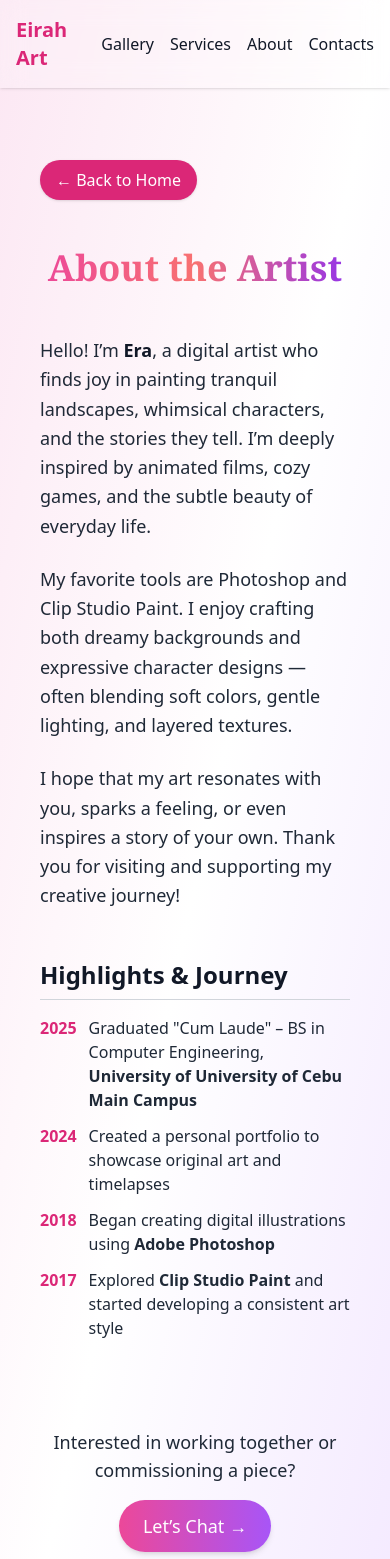
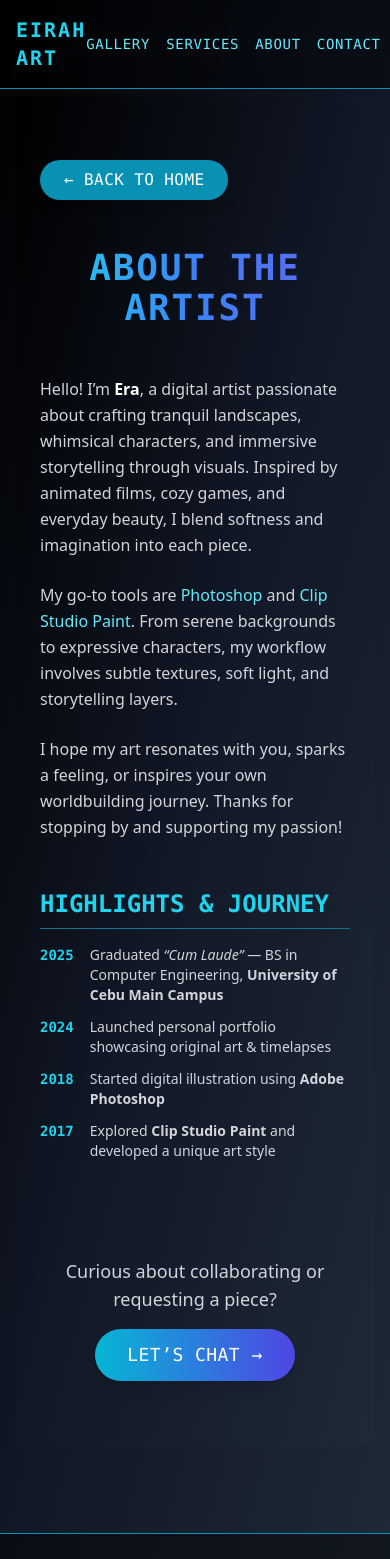
Before and after one commit to Naperality/era_portfolio, a Next.js app: page /about in a window 390 px wide. Shown: the top 1559 px of the page. Built offline with nearby package versions, Linux system fonts and the light colour scheme.

Commit message:
Redesign for better outlook

```diff
--- a/app/about/page.tsx
+++ b/app/about/page.tsx
@@ -16,7 +16,9 @@ export default function AboutPage() {
   };
 
   return (
-    <section className={`relative min-h-screen px-6 py-16 ${fading ? "animate-fade-out" : "animate-fade-in"}`}>
+    <section className={`relative min-h-screen px-6 py-16 bg-gradient-to-br from-black via-gray-900 to-gray-800 text-white ${
+      fading ? "animate-fade-out" : "animate-fade-in"
+    }`}>
       <motion.div
         initial={{ opacity: 0, y: 20 }}
         animate={{ opacity: fading ? 0 : 1, y: fading ? -20 : 0 }}
@@ -26,66 +28,70 @@ export default function AboutPage() {
         {/* Back Button */}
         <button
           onClick={handleBack}
-          className="px-4 py-2 bg-pink-600 text-white rounded-full hover:bg-pink-700 transition shadow"
+          className="px-6 py-2 bg-cyan-600 text-white rounded-full hover:bg-cyan-700 transition font-mono uppercase tracking-wide shadow-lg"
         >
           ← Back to Home
         </button>
 
         {/* Header */}
-        <h1 className="text-4xl md:text-5xl font-bold text-center text-transparent bg-clip-text bg-gradient-to-r from-pink-500 via-red-400 to-purple-600 font-serif">
+        <h1 className="text-4xl md:text-5xl font-bold text-center bg-clip-text text-transparent bg-gradient-to-r from-cyan-400 via-blue-500 to-indigo-500 font-mono uppercase tracking-wider">
           About the Artist
         </h1>
 
         {/* Bio */}
-        <div className="text-lg text-gray-800 space-y-6 leading-relaxed font-light">
+        <div className="text-base md:text-lg text-gray-300 space-y-6 leading-relaxed font-light">
           <p>
-            Hello! I’m <strong className="font-semibold text-gray-900">Era</strong>, a digital artist who finds joy in painting tranquil landscapes,
-            whimsical characters, and the stories they tell. I’m deeply inspired by animated films, cozy games, and the subtle beauty of everyday life.
+            Hello! I’m <strong className="text-white font-semibold">Era</strong>, a digital artist passionate about crafting tranquil landscapes,
+            whimsical characters, and immersive storytelling through visuals. Inspired by animated films, cozy games, and everyday beauty,
+            I blend softness and imagination into each piece.
           </p>
 
           <p>
-            My favorite tools are <strong className="font-medium">Photoshop</strong> and <strong className="font-medium">Clip Studio Paint</strong>.
-            I enjoy crafting both dreamy backgrounds and expressive character designs — often blending soft colors, gentle lighting, and layered textures.
+            My go-to tools are <strong className="text-cyan-300">Photoshop</strong> and <strong className="text-cyan-300">Clip Studio Paint</strong>.
+            From serene backgrounds to expressive characters, my workflow involves subtle textures, soft light, and storytelling layers.
           </p>
 
           <p>
-            I hope that my art resonates with you, sparks a feeling, or even inspires a story of your own. Thank you for visiting and supporting my creative journey!
+            I hope my art resonates with you, sparks a feeling, or inspires your own worldbuilding journey. Thanks for stopping by and supporting my passion!
           </p>
         </div>
 
-        {/* Timeline / Highlights */}
-        <div className="space-y-4">
-          <h2 className="text-2xl font-bold text-gray-900 border-b border-gray-300 pb-2">
+        {/* Timeline */}
+        <div className="space-y-4 mt-10">
+          <h2 className="text-2xl font-bold text-cyan-400 border-b border-cyan-700 pb-2 font-mono uppercase">
             Highlights & Journey
           </h2>
-          <ul className="space-y-3 text-gray-800">
-            <li className="flex gap-3">
-              <span className="font-semibold text-pink-600">2025</span>
-              <span>Graduated "Cum Laude" – BS in Computer Engineering, <strong>University of University of Cebu Main Campus</strong></span>
+          <ul className="space-y-3 text-gray-300 text-sm md:text-base">
+            <li className="flex gap-4">
+              <span className="font-semibold text-cyan-400 font-mono">2025</span>
+              <span>
+                Graduated <em>“Cum Laude”</em> — BS in Computer Engineering,
+                <strong> University of Cebu Main Campus</strong>
+              </span>
             </li>
-            <li className="flex gap-3">
-              <span className="font-semibold text-pink-600">2024</span>
-              <span>Created a personal portfolio to showcase original art and timelapses</span>
+            <li className="flex gap-4">
+              <span className="font-semibold text-cyan-400 font-mono">2024</span>
+              <span>Launched personal portfolio showcasing original art & timelapses</span>
             </li>
-            <li className="flex gap-3">
-              <span className="font-semibold text-pink-600">2018</span>
-              <span>Began creating digital illustrations using <strong>Adobe Photoshop</strong></span>
+            <li className="flex gap-4">
+              <span className="font-semibold text-cyan-400 font-mono">2018</span>
+              <span>Started digital illustration using <strong>Adobe Photoshop</strong></span>
             </li>
-            <li className="flex gap-3">
-              <span className="font-semibold text-pink-600">2017</span>
-              <span>Explored <strong>Clip Studio Paint</strong> and started developing a consistent art style</span>
+            <li className="flex gap-4">
+              <span className="font-semibold text-cyan-400 font-mono">2017</span>
+              <span>Explored <strong>Clip Studio Paint</strong> and developed a unique art style</span>
             </li>
           </ul>
         </div>
 
-        {/* Call to Action */}
-        <div className="text-center pt-10">
-          <p className="text-lg text-gray-800 mb-4">
-            Interested in working together or commissioning a piece?
+        {/* CTA */}
+        <div className="text-center pt-12">
+          <p className="text-lg text-gray-300 mb-4">
+            Curious about collaborating or requesting a piece?
           </p>
           <a
             href="/contact"
-            className="inline-block px-6 py-3 text-white text-lg bg-gradient-to-r from-pink-500 to-purple-500 rounded-full hover:from-pink-600 hover:to-purple-600 shadow-md transition"
+            className="inline-block px-8 py-3 bg-gradient-to-r from-cyan-500 to-indigo-600 text-white rounded-full text-lg shadow-lg hover:from-cyan-600 hover:to-indigo-700 transition font-mono uppercase tracking-wide"
           >
             Let’s Chat →
           </a>
--- a/app/gallery/page.tsx
+++ b/app/gallery/page.tsx
@@ -15,49 +15,73 @@ export default function GalleryPage() {
     setFading(true);
     setTimeout(() => {
       router.push("/");
-    }, 600); // Match fade duration
+    }, 600);
   };
-return (
-    <div className={`space-y-6 ${fading ? "animate-fade-out" : "animate-fade-in"}`}>
+
+  return (
+    <div
+      className={`min-h-screen px-6 py-16 bg-gradient-to-br from-black via-gray-900 to-gray-800 text-white space-y-10 ${
+        fading ? "animate-fade-out" : "animate-fade-in"
+      }`}
+    >
+      {/* Back Button */}
       <button
         onClick={handleBack}
-        className="px-4 py-2 bg-pink-600 text-white rounded-full hover:bg-pink-700 transition"
+        className="px-6 py-2 bg-cyan-600 text-white rounded-full hover:bg-cyan-700 transition shadow font-mono uppercase tracking-wide"
       >
         ← Back to Home
       </button>
 
+      {/* Artwork Gallery */}
+      <div className="text-center space-y-2">
+        <h2 className="text-3xl md:text-4xl font-bold font-mono tracking-wider text-cyan-400 uppercase">
+          Artworks
+        </h2>
+        <p className="text-gray-400">Selected digital illustrations</p>
+      </div>
+
       <div className="grid grid-cols-1 sm:grid-cols-2 md:grid-cols-3 gap-6">
         {artworks.map((src, index) => (
-          <div
+          <motion.div
             key={index}
-            className="overflow-hidden rounded-2xl shadow hover:shadow-lg transition"
+            initial={{ opacity: 0, scale: 0.95 }}
+            animate={{ opacity: fading ? 0 : 1, scale: fading ? 0.95 : 1 }}
+            transition={{ duration: 0.6 }}
+            className="overflow-hidden rounded-xl shadow-lg border border-cyan-600 bg-black/20 backdrop-blur"
           >
             <img
               src={src}
               alt={`Artwork ${index + 1}`}
-              className="w-full h-auto object-cover"
+              className="w-full h-auto object-cover hover:scale-105 transition-transform duration-300"
             />
-          </div>
+          </motion.div>
         ))}
       </div>
 
       {/* Video Gallery */}
-        <div className="grid grid-cols-1 md:grid-cols-2 gap-8">
-          {videos.map((src, index) => (
-            <motion.div
-              key={index}
-              initial={{ opacity: 0, scale: 0.95 }}
-              animate={{ opacity: fading ? 0 : 1, scale: fading ? 0.95 : 1 }}
-              transition={{ duration: 0.6 }}
-              className="rounded-2xl overflow-hidden shadow-xl bg-white/70 backdrop-blur-sm"
-            >
-              <video controls className="w-full h-full">
-                <source src={src} type="video/mp4" />
-                Your browser does not support the video tag.
-              </video>
-            </motion.div>
-          ))}
-        </div>
+      <div className="text-center space-y-2 mt-12">
+        <h2 className="text-3xl md:text-4xl font-bold font-mono tracking-wider text-indigo-400 uppercase">
+          Timelapse Videos
+        </h2>
+        <p className="text-gray-400">Watch the creative process in action</p>
+      </div>
+
+      <div className="grid grid-cols-1 md:grid-cols-2 gap-8">
+        {videos.map((src, index) => (
+          <motion.div
+            key={index}
+            initial={{ opacity: 0, y: 20 }}
+            animate={{ opacity: fading ? 0 : 1, y: fading ? 10 : 0 }}
+            transition={{ duration: 0.6 }}
+            className="rounded-xl overflow-hidden shadow-xl border border-indigo-600 bg-black/30 backdrop-blur"
+          >
+            <video controls className="w-full h-full">
+              <source src={src} type="video/mp4" />
+              Your browser does not support the video tag.
+            </video>
+          </motion.div>
+        ))}
+      </div>
     </div>
   );
 }
--- a/app/layout.tsx
+++ b/app/layout.tsx
@@ -6,7 +6,7 @@ import Footer from "@/components/Footer";
 export const metadata = {
   title: "Eirah Art",
   description: "A collection of background illustrations and character designs by Era.",
-  keywords: ["Era", "portfolio", "background artist", "character design", "digital art", "Eirah Art", "Eirah Art Portofolio"],
+  keywords: ["Era", "portfolio", "background artist", "character design", "digital art", "Eirah Art", "Eirah Art Portfolio"],
   authors: [{ name: "Era" }],
   icons: {
     icon: [
@@ -44,10 +44,10 @@ export const metadata = {
 
 export default function RootLayout({ children }: { children: ReactNode }) {
   return (
-    <html lang="en">
-      <body className="bg-gradient-theme text-gray-900 flex flex-col min-h-screen">
+    <html lang="en" className="scroll-smooth">
+      <body className="bg-gradient-to-br from-black via-gray-900 to-gray-800 text-gray-200 font-sans flex flex-col min-h-screen selection:bg-cyan-500 selection:text-black">
         <Navbar />
-        <main className="flex-grow w-full bg-transparent pt-24">
+        <main className="flex-grow w-full pt-24">
           <div className="max-w-screen-2xl mx-auto px-4 sm:px-6 lg:px-8 pb-10">
             {children}
           </div>
--- a/app/page.tsx
+++ b/app/page.tsx
@@ -8,41 +8,35 @@ export default function Home() {
   const [fading, setFading] = useState(false);
   const router = useRouter();
 
-  const handleFadeOut = () => {
+  const handleFadeOut = (path: string) => {
     setFading(true);
     setTimeout(() => {
-      router.push("/gallery");
-    }, 600);
-  };
-  const handleFadeOut1 = () => {
-    setFading(true);
-    setTimeout(() => {
-      router.push("/contact");
+      router.push(path);
     }, 600);
   };
 
   return (
-    <section className="relative flex flex-col items-center justify-center min-h-screen px-6 overflow-hidden bg-transparent">
+    <section className="relative flex flex-col items-center justify-center min-h-screen px-6 overflow-hidden bg-gradient-to-br from-black via-gray-900 to-gray-800 text-white">
       {/* Top Brush */}
       <motion.div
-      initial={{ opacity: 0 }}
-      animate={{ opacity: fading ? 0 : 0.3 }}
-      transition={{ duration: 0.6 }}
-      className="absolute top-0 left-0 w-48 h-48 sm:w-64 sm:h-64 md:w-80 md:h-80 lg:w-96 lg:h-96 bg-[url('/brush.png')] bg-no-repeat bg-contain filter brightness-150 contrast-200 rotate-12"
-    />
+        initial={{ opacity: 0 }}
+        animate={{ opacity: fading ? 0 : 0.2 }}
+        transition={{ duration: 0.6 }}
+        className="absolute top-0 left-0 w-48 h-48 sm:w-64 sm:h-64 md:w-80 md:h-80 lg:w-96 lg:h-96 bg-[url('/brush.png')] bg-no-repeat bg-contain filter brightness-125 contrast-150 rotate-12"
+      />
 
       {/* Bottom Brush */}
       <motion.div
         initial={{ opacity: 0 }}
-        animate={{ opacity: fading ? 0 : 0.3 }}
+        animate={{ opacity: fading ? 0 : 0.2 }}
         transition={{ duration: 0.6 }}
-        className="absolute bottom-0 right-0 w-48 h-48 sm:w-64 sm:h-64 md:w-80 md:h-80 lg:w-96 lg:h-96 bg-[url('/brush.png')] bg-no-repeat bg-contain filter brightness-150 contrast-200 -rotate-180"
+        className="absolute bottom-0 right-0 w-48 h-48 sm:w-64 sm:h-64 md:w-80 md:h-80 lg:w-96 lg:h-96 bg-[url('/brush.png')] bg-no-repeat bg-contain filter brightness-125 contrast-150 -rotate-180"
       />
 
       {/* Splash Background */}
       <motion.div
         initial={{ opacity: 0 }}
-        animate={{ opacity: fading ? 0 : 0.2 }}
+        animate={{ opacity: fading ? 0 : 0.1 }}
         transition={{ duration: 0.6 }}
         className="absolute z-0 w-[36rem] h-[36rem] sm:w-[48rem] sm:h-[48rem] md:w-[64rem] md:h-[64rem] bg-[url('/splash1.png')] bg-no-repeat bg-contain bg-center blur-sm"
       />
@@ -54,29 +48,28 @@ export default function Home() {
         transition={{ duration: 0.6 }}
         className="z-10 max-w-3xl w-full text-center space-y-8"
       >
-        <h1 className="text-5xl md:text-6xl font-bold leading-tight text-gray-900 font-serif">
-          <span className="inline-block text-transparent bg-clip-text bg-gradient-to-r from-pink-600 via-red-400 to-purple-600">
-            Eirah’s Dreamscape
-          </span>
+        <h1 className="text-5xl md:text-6xl font-extrabold leading-tight font-mono text-transparent bg-clip-text bg-gradient-to-r from-cyan-400 via-blue-500 to-indigo-500 uppercase tracking-wider">
+          Eirah’s Dreamscape
         </h1>
-        <p className="text-lg md:text-xl text-gray-900 max-w-3xl mx-auto font-sans font-medium tracking-wide drop-shadow-sm">
-          Explore a canvas of dreamy <span className="italic">backgrounds</span>, enchanting{" "}
-          <span className="italic">characters</span>, and soulful{" "}
-          <span className="italic">timelapses</span> — all brushed with imagination.
+        <p className="text-lg md:text-xl text-gray-300 max-w-3xl mx-auto font-sans font-medium tracking-wide drop-shadow">
+          Journey through <span className="italic text-cyan-300">surreal backgrounds</span>,
+          <span className="italic text-indigo-300"> vivid characters</span>, and artistic{" "}
+          <span className="italic text-blue-300">timelapse stories</span>.
         </p>
+
         <div className="flex flex-col sm:flex-row items-center justify-center gap-4 mt-6">
           <button
-            onClick={handleFadeOut}
-            className="px-8 py-3 text-white bg-gradient-to-r from-pink-500 to-purple-500 hover:from-pink-600 hover:to-purple-600 rounded-full text-lg shadow-lg transition duration-300"
+            onClick={() => handleFadeOut("/gallery")}
+            className="px-8 py-3 bg-gradient-to-r from-cyan-500 to-indigo-600 text-white rounded-full text-lg shadow-xl hover:from-cyan-600 hover:to-indigo-700 transition duration-300 tracking-wide uppercase"
           >
-            View My Works
+            🎨 View Portfolio
           </button>
 
           <button
-            onClick={handleFadeOut1}
-            className="px-8 py-3 text-pink-600 border-2 border-pink-500 bg-white/40 backdrop-blur-md hover:bg-white/60 hover:text-pink-700 font-semibold rounded-full text-lg shadow transition duration-300"
+            onClick={() => handleFadeOut("/contact")}
+            className="px-8 py-3 text-cyan-400 border-2 border-cyan-500 bg-white/10 backdrop-blur-md hover:bg-white/20 hover:text-cyan-300 font-semibold rounded-full text-lg shadow transition duration-300 uppercase tracking-wide"
           >
-            💌 Hire Me!
+            💌 Contact / Hire
           </button>
         </div>
       </motion.div>
--- a/app/videos/page.tsx
+++ b/app/videos/page.tsx
@@ -15,8 +15,19 @@ export default function ServicesPage() {
     }, 600);
   };
 
+  const services = [
+    "Custom Character Illustration",
+    "Twitch / VTuber Assets",
+    "Web Banners / Book Covers",
+    "Background Art for Games",
+  ];
+
   return (
-    <section className="relative min-h-screen px-6 py-12 bg-transparent overflow-hidden">
+    <section
+      className={`relative min-h-screen px-6 py-12 bg-gradient-to-br from-black via-gray-900 to-gray-800 text-white ${
+        fading ? "animate-fade-out" : "animate-fade-in"
+      }`}
+    >
       <motion.div
         initial={{ opacity: 0, y: 20 }}
         animate={{ opacity: fading ? 0 : 1, y: fading ? -20 : 0 }}
@@ -26,50 +37,46 @@ export default function ServicesPage() {
         {/* Back Button */}
         <button
           onClick={handleBack}
-          className="px-4 py-2 bg-pink-600 text-white rounded-full hover:bg-pink-700 transition shadow-lg"
+          className="px-6 py-2 bg-cyan-600 text-white rounded-full hover:bg-cyan-700 transition font-mono uppercase tracking-wide shadow-lg"
         >
           ← Back to Home
         </button>
 
-        {/* Page Title */}
-        <h2 className="text-4xl md:text-5xl font-bold text-center text-transparent bg-clip-text bg-gradient-to-r from-pink-500 via-red-400 to-purple-500 font-serif">
+        {/* Title */}
+        <h2 className="text-4xl md:text-5xl font-bold text-center bg-clip-text text-transparent bg-gradient-to-r from-cyan-400 via-blue-500 to-indigo-500 font-mono uppercase tracking-wider">
           Services Offered
         </h2>
 
         {/* Description */}
-        <p className="text-center text-lg md:text-xl text-gray-800 font-light max-w-3xl mx-auto">
-          Whether you're building a brand, designing a world, or publishing your passion — Eirah offers custom illustration services to help bring your vision to life.
+        <p className="text-center text-base md:text-lg text-gray-300 font-light max-w-3xl mx-auto">
+          Whether you're building a brand, crafting a game world, or publishing your passion — Eirah offers tailored illustrations that blend storytelling and design.
         </p>
 
-        {/* Service List */}
+        {/* Services Grid */}
         <div className="grid grid-cols-1 sm:grid-cols-2 gap-6">
-          {[
-            "Custom Character Illustration",
-            "Twitch / VTuber Assets",
-            "Web Banners / Book Covers",
-            "Background Art for Games",
-          ].map((service, idx) => (
+          {services.map((service, idx) => (
             <motion.div
               key={idx}
               initial={{ opacity: 0, y: 10 }}
               animate={{ opacity: fading ? 0 : 1, y: fading ? 10 : 0 }}
               transition={{ delay: idx * 0.1, duration: 0.6 }}
-              className="p-6 bg-white/70 backdrop-blur-md rounded-xl shadow-md border border-white/40"
+              className="p-6 rounded-xl border border-cyan-600 bg-black/30 backdrop-blur-md shadow-md hover:shadow-xl transition"
             >
-              <h3 className="text-lg font-semibold text-gray-900">{service}</h3>
-              <p className="text-sm text-gray-700 mt-2">
-                {/* Optional brief description for each */}
-                {/* Add specific notes per service here if desired */}
+              <h3 className="text-lg font-semibold text-cyan-300 font-mono">
+                {service}
+              </h3>
+              <p className="text-sm text-gray-400 mt-2">
+                {/* Optional short description here */}
               </p>
             </motion.div>
           ))}
         </div>
 
-        {/* Optional Call to Action */}
+        {/* Call to Action */}
         <div className="text-center mt-12">
           <a
             href="/contact"
-            className="inline-block px-6 py-3 text-white text-lg bg-gradient-to-r from-pink-500 to-purple-500 rounded-full hover:from-pink-600 hover:to-purple-600 shadow-md transition"
+            className="inline-block px-8 py-3 bg-gradient-to-r from-cyan-500 to-indigo-600 text-white rounded-full text-lg shadow-lg hover:from-cyan-600 hover:to-indigo-700 transition font-mono uppercase tracking-wide"
           >
             Request a Commission
           </a>
--- a/components/Footer.tsx
+++ b/components/Footer.tsx
@@ -1,8 +1,8 @@
 export default function Footer() {
   return (
-    <footer className="bg-transparent mt-12 py-6">
-      <div className="text-center text-sm text-gray-500">
-        © {new Date().getFullYear()} Era. All rights reserved.
+    <footer className="bg-black/40 backdrop-blur-md border-t border-cyan-600 py-6 mt-12">
+      <div className="text-center text-xs sm:text-sm text-cyan-400 font-mono tracking-widest uppercase">
+        © {new Date().getFullYear()} Era — All Rights Reserved
       </div>
     </footer>
   );
--- a/components/Navbar.tsx
+++ b/components/Navbar.tsx
@@ -2,14 +2,27 @@ import Link from "next/link";
 
 export default function Navbar() {
   return (
-    <nav className="fixed top-0 left-0 w-full bg-white/20 backdrop-blur-md shadow z-50 py-4">
-      <div className="container mx-auto px-4 flex justify-between items-center">
-        <Link href="/" className="text-xl font-bold text-pink-600">Eirah Art</Link>
-        <div className="space-x-4">
-          <Link href="/gallery" className="hover:text-pink-600">Gallery</Link>
-          <Link href="/videos" className="hover:text-pink-600">Services</Link>
-          <Link href="/about" className="hover:text-pink-600">About</Link>
-          <Link href="/contact" className="hover:text-pink-600">Contacts</Link>
+    <nav className="fixed top-0 left-0 w-full bg-black/40 backdrop-blur-md border-b border-cyan-600 shadow-md z-50 py-4">
+      <div className="max-w-7xl mx-auto px-4 flex justify-between items-center">
+        <Link
+          href="/"
+          className="text-xl md:text-2xl font-extrabold tracking-widest uppercase text-cyan-400 font-mono hover:text-white transition"
+        >
+          Eirah Art
+        </Link>
+        <div className="space-x-4 text-sm sm:text-base font-mono uppercase tracking-wider text-cyan-300">
+          <Link href="/gallery" className="hover:text-white transition">
+            Gallery
+          </Link>
+          <Link href="/videos" className="hover:text-white transition">
+            Services
+          </Link>
+          <Link href="/about" className="hover:text-white transition">
+            About
+          </Link>
+          <Link href="/contact" className="hover:text-white transition">
+            Contact
+          </Link>
         </div>
       </div>
     </nav>
```
Also changed, not shown: app/contact/page.tsx (+42 -23 lines).
